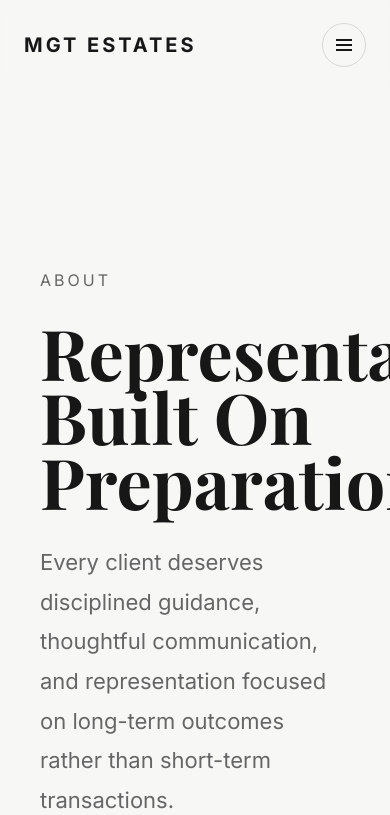
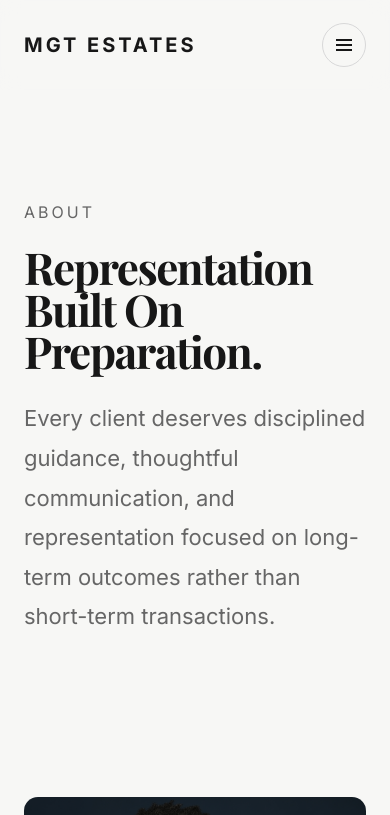
Before and after one commit to MGTEstates/mgt-estates-web, a Next.js app: page /about in a window 390 px wide. Shown: the top 815 px of the page. Built offline with nearby package versions, Linux system fonts and the light colour scheme; a web font is replaced by a local one.

Commit message:
Attempt About page mobile overflow fix

```diff
--- a/app/about/page.tsx
+++ b/app/about/page.tsx
@@ -22,11 +22,7 @@ export default function AboutPage() {
           </p>
 
           <h1 className="about-hero-title">
-            Representation
-            <br />
-            Built On
-            <br />
-            Preparation.
+            Representation Built On Preparation.
           </h1>
 
           <p className="about-hero-copy">
--- a/app/globals.css
+++ b/app/globals.css
@@ -182,8 +182,10 @@ body {
 .nav-drawer-backdrop {
   position: fixed;
   inset: 0;
+  display: none;
   background: rgba(14, 18, 25, 0.38);
   backdrop-filter: blur(4px);
+  overflow: clip;
   opacity: 0;
   visibility: hidden;
   pointer-events: none;
@@ -192,6 +194,7 @@ body {
 }
 
 .nav-drawer-backdrop.is-open {
+  display: block;
   opacity: 1;
   visibility: visible;
   pointer-events: auto;
@@ -199,11 +202,12 @@ body {
 }
 
 .nav-drawer-panel {
-  position: absolute;
+  position: fixed;
   top: 0;
   right: 0;
-  width: 440px;
+  width: min(440px, 90vw);
   max-width: 90vw;
+  min-width: 0;
   height: 100vh;
   background: #ffffff;
   border-left: 1px solid #ececec;
@@ -212,6 +216,8 @@ body {
   display: flex;
   flex-direction: column;
   padding: 110px 34px 28px;
+  box-sizing: border-box;
+  overflow-y: auto;
 }
 
 .nav-drawer-panel.is-open {
@@ -1609,23 +1615,39 @@ body {
   text-decoration: none;
   font-weight: 600;
 }
+
 .about-hero {
-  padding: 180px 40px 140px;
+  padding: clamp(7rem, 14vw, 11.25rem) clamp(1.5rem, 5vw, 3rem) clamp(5rem, 10vw, 8.75rem);
+  width: 100%;
+  max-width: 100%;
+  min-width: 0;
+  box-sizing: border-box;
 }
 
 .about-hero-container {
-  max-width: 1100px;
-  margin: 0 auto;
+  width: 100%;
+  max-width: min(1100px, 100%);
+  min-width: 0;
+  margin: 0 auto;
+  box-sizing: border-box;
+  overflow: visible;
 }
 
 .about-hero-title {
   font-family: var(--font-playfair);
-
-  font-size: clamp(70px, 8vw, 120px);
-
+  width: 100%;
+  max-width: 100%;
+  min-width: 0;
+  font-size: clamp(3rem, 12vw, 6.5rem);
   line-height: 0.92;
-
-  margin: 30px 0;
+  letter-spacing: -0.04em;
+  margin: 1.5rem 0 1.75rem;
+  overflow: visible;
+  white-space: normal;
+  word-break: normal;
+  overflow-wrap: normal;
+  text-wrap: balance;
+  box-sizing: border-box;
 }
 
 .about-hero-copy {
@@ -1637,6 +1659,19 @@ body {
 
   color: #666;
 }
+
+@media (max-width: 480px) {
+  .about-hero-title {
+    font-size: clamp(2.75rem, 10vw, 3.5rem);
+    line-height: 0.95;
+    letter-spacing: -0.035em;
+    max-width: 100%;
+    width: 100%;
+    white-space: normal;
+    text-wrap: balance;
+  }
+}
+
 .about-story {
   padding: 120px 40px 100px;
 }
--- a/components/navigation/MobileNavigation.tsx
+++ b/components/navigation/MobileNavigation.tsx
@@ -8,7 +8,12 @@ import NavigationDrawer from "@/components/navigation/NavigationDrawer";
 
 export default function MobileNavigation() {
   const pathname = usePathname();
+  const [isMounted, setIsMounted] = useState(false);
   const [isDrawerOpen, setIsDrawerOpen] = useState(false);
+
+  useEffect(() => {
+    setIsMounted(true);
+  }, []);
 
   useEffect(() => {
     setIsDrawerOpen(false);
@@ -30,11 +35,13 @@ export default function MobileNavigation() {
         controlsId="site-navigation-drawer"
       />
 
-      <NavigationDrawer
-        isOpen={isDrawerOpen}
-        onClose={closeDrawer}
-        controlsId="site-navigation-drawer"
-      />
+      {isMounted ? (
+        <NavigationDrawer
+          isOpen={isDrawerOpen}
+          onClose={closeDrawer}
+          controlsId="site-navigation-drawer"
+        />
+      ) : null}
     </>
   );
 }
```
